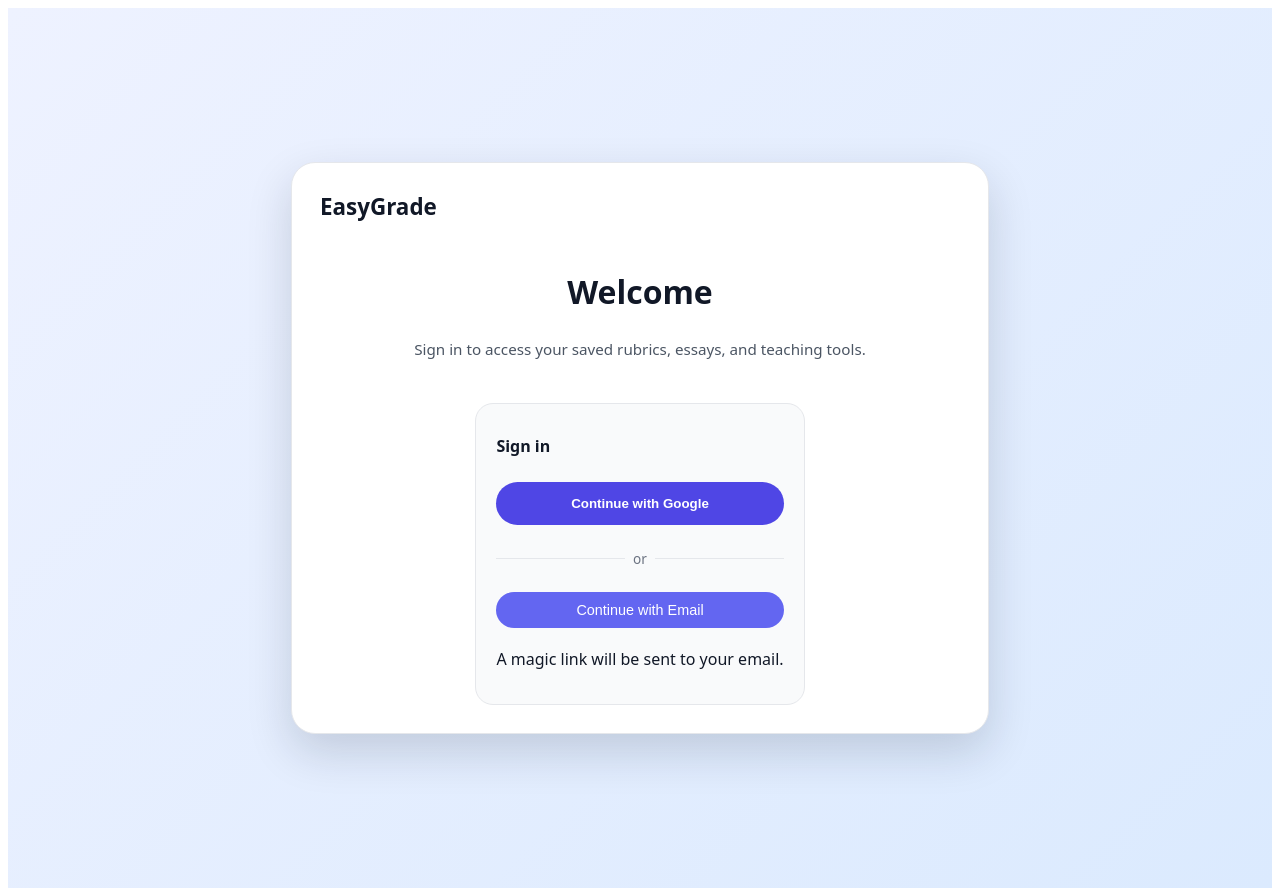
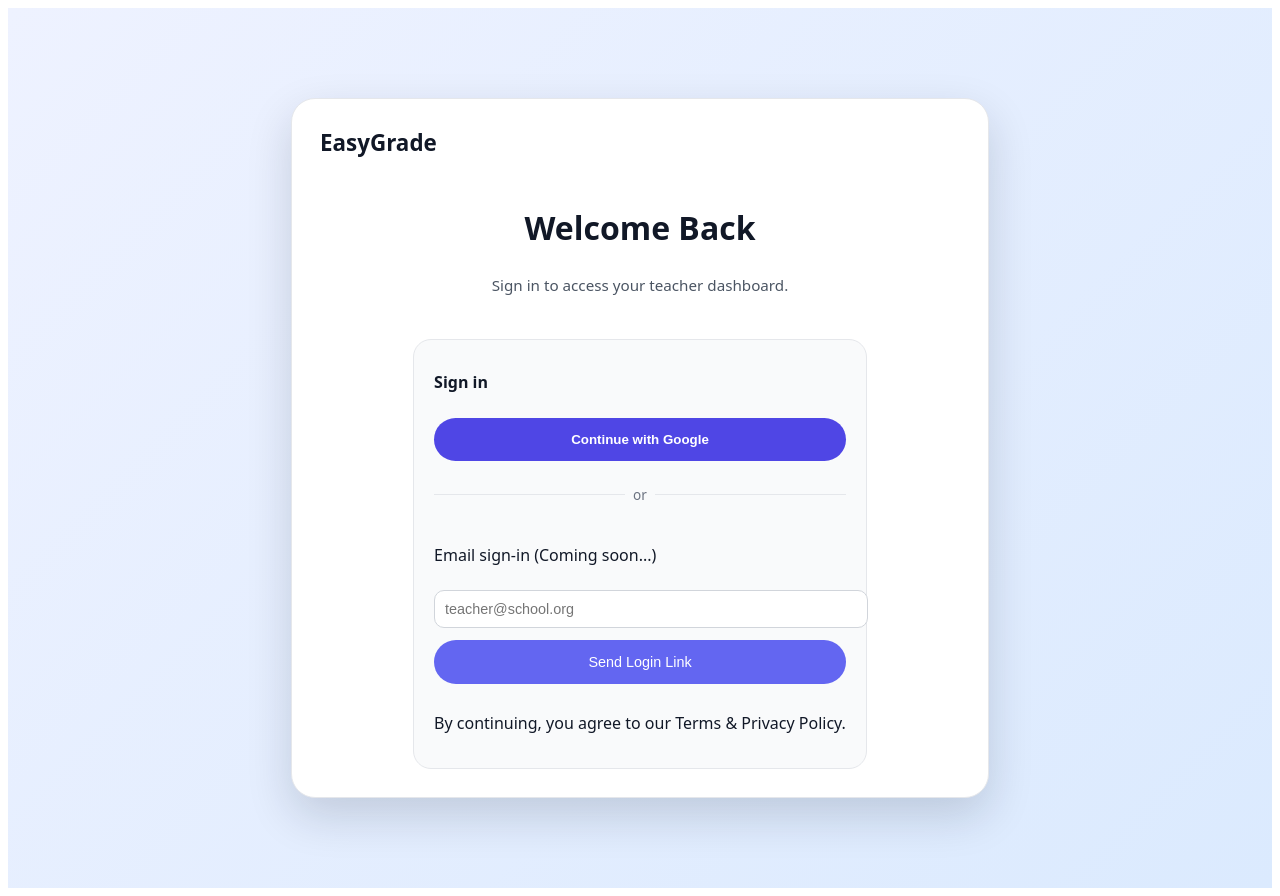
Before and after one commit to misaelvirgen/easygrade-frontend, a Next.js app: page /login in a window 1280 px wide. Built offline with nearby package versions, Linux system fonts and the light colour scheme; no server answers.

Commit message:
Login setup

```diff
--- a/package.json
+++ b/package.json
@@ -17,11 +17,13 @@
     "jspdf": "^3.0.4",
     "next": "15.5.7",
     "next-auth": "^4.24.13",
+    "nodemailer": "^7.0.11",
     "react": "18.2.0",
     "react-chartjs-2": "^5.2.0",
     "react-dom": "18.2.0",
     "react-filepond": "^7.1.3",
-    "react-query": "^3.39.0"
+    "react-query": "^3.39.0",
+    "resend": "^6.5.2"
   },
   "devDependencies": {
     "@tailwindcss/postcss": "^4.1.17",
--- a/pages/api/auth/[...nextauth].js
+++ b/pages/api/auth/[...nextauth].js
@@ -3,48 +3,57 @@ import NextAuth from "next-auth";
 import GoogleProvider from "next-auth/providers/google";
 import EmailProvider from "next-auth/providers/email";
 import { SupabaseAdapter } from "@auth/supabase-adapter";
+import { Resend } from "resend";
+
+const resend = new Resend(process.env.RESEND_API_KEY);
 
 export const authOptions = {
+  // --- Supabase Adapter (stores users, sessions, etc.) ---
   adapter: SupabaseAdapter({
     url: process.env.SUPABASE_URL,
     secret: process.env.SUPABASE_SERVICE_ROLE_KEY,
   }),
 
+  // --- Authentication Providers ---
   providers: [
-    // GOOGLE → no onboarding
+    // Google OAuth
     GoogleProvider({
       clientId: process.env.GOOGLE_CLIENT_ID,
       clientSecret: process.env.GOOGLE_CLIENT_SECRET,
     }),
 
-    // EMAIL → requires onboarding
+    // Email Magic Link via Resend
     EmailProvider({
-      server: process.env.EMAIL_SERVER,
-      from: process.env.EMAIL_FROM,
+      sendVerificationRequest: async ({ identifier: email, url }) => {
+        await resend.emails.send({
+          from: process.env.EMAIL_FROM, // e.g. "EasyGrade <no-reply@easygrade.ai>"
+          to: email,
+          subject: "Your EasyGrade Login Link",
+          html: `
+            <p>Click below to sign in:</p>
+            <p><a href="${url}">Sign in to EasyGrade</a></p>
+            <p>This link expires in 10 minutes.</p>
+          `,
+        });
+      },
     }),
   ],
 
+  // --- Required Secrets ---
   secret: process.env.NEXTAUTH_SECRET,
 
+  // --- Custom Pages ---
   pages: {
-    signIn: "/login",
+    signIn: "/login", // Route for the login page
   },
 
-  callbacks: {
-    async redirect({ baseUrl, account }) {
-      // Google login → skip onboarding
-      if (account?.provider === "google") {
-        return `${baseUrl}/dashboard`;
-      }
+  // --- Session Strategy (NextAuth default is fine) ---
+  session: {
+    strategy: "jwt",
+  },
 
-      // Email login → go to onboarding
-      if (account?.provider === "email") {
-        return `${baseUrl}/onboarding`;
-      }
-
-      return baseUrl;
-    },
-  },
+  // --- Optional Logging ---
+  debug: false,
 };
 
 export default NextAuth(authOptions);
--- a/pages/login.js
+++ b/pages/login.js
@@ -1,5 +1,5 @@
 // pages/login.js
-import React, { useEffect } from "react";
+import React, { useState, useEffect } from "react";
 import { signIn, useSession } from "next-auth/react";
 import { useRouter } from "next/router";
 
@@ -7,55 +7,102 @@ export default function Login() {
   const { data: session, status } = useSession();
   const router = useRouter();
 
+  const [email, setEmail] = useState("");
+  const [sent, setSent] = useState(false);
+  const [error, setError] = useState("");
+
   useEffect(() => {
     if (status === "authenticated") {
       router.replace("/dashboard");
     }
-  }, [status]);
+  }, [status, router]);
+
+  const handleEmailLogin = async (e) => {
+    e.preventDefault();
+    setError("");
+
+    const res = await signIn("email", {
+      email,
+      redirect: false,
+      callbackUrl: "/dashboard",
+    });
+
+    if (res?.error) {
+      setError("Could not send email. Email login is not yet available.");
+    } else {
+      setSent(true);
+    }
+  };
 
   return (
     <div className="eg-root">
       <div className="eg-shell eg-login-shell">
+
         <header className="eg-header">
           <div className="eg-brand">EasyGrade</div>
         </header>
 
         <section className="eg-hero eg-login-hero">
-          <h1 className="eg-hero-title">Welcome</h1>
+          <h1 className="eg-hero-title">Welcome Back</h1>
           <p className="eg-hero-subtitle">
-            Sign in to access your saved rubrics, essays, and teaching tools.
+            Sign in to access your teacher dashboard.
           </p>
         </section>
 
         <main className="eg-login-main">
           <div className="eg-card eg-login-card">
+
             <h2 className="eg-card-title">Sign in</h2>
 
             {/* GOOGLE LOGIN */}
             <button
-              type="button"
-              className="eg-primary-button"
-              onClick={() => signIn("google")}
+              className="eg-primary-button eg-login-btn"
+              onClick={() => signIn("google", { callbackUrl: "/dashboard" })}
             >
               Continue with Google
             </button>
 
             <div className="eg-login-divider"><span>or</span></div>
 
-            {/* EMAIL LOGIN */}
-            <button
-              type="button"
-              className="eg-secondary-button"
-              onClick={() => signIn("email")}
-            >
-              Continue with Email
-            </button>
+            {/* EMAIL SIGN-IN */}
+            {sent ? (
+              <p className="eg-muted-text">
+                A login link was sent to <strong>{email}</strong>.
+                Check your inbox!
+              </p>
+            ) : (
+              <>
+                {/* COMING SOON MESSAGE */}
+                <p className="eg-helper-text" style={{ marginBottom: "12px" }}>
+                  Email sign-in (Coming soon...)
+                </p>
 
-            <p className="eg-helper-text" style={{ marginTop: 8 }}>
-              A magic link will be sent to your email.
+                <form onSubmit={handleEmailLogin} className="eg-email-form">
+                  <input
+                    type="email"
+                    placeholder="teacher@school.org"
+                    className="eg-input"
+                    value={email}
+                    onChange={(e) => setEmail(e.target.value)}
+                    required
+                  />
+
+                  <button type="submit" className="eg-secondary-button eg-login-btn">
+                    Send Login Link
+                  </button>
+
+                  {error && <p className="eg-error-banner">{error}</p>}
+                </form>
+              </>
+            )}
+
+            <p className="eg-helper-text" style={{ marginTop: 16 }}>
+              By continuing, you agree to our Terms & Privacy Policy.
             </p>
+
           </div>
         </main>
+
       </div>
     </div>
   );
--- a/styles/globals.css
+++ b/styles/globals.css
@@ -475,6 +475,22 @@
   background: #e5e7eb;
 }
 
+/* Make the email form take full width */
+.eg-email-form {
+  width: 100%;
+  display: flex;
+  flex-direction: column;
+  gap: 12px;
+}
+
+/* Force the email login button to match Google button width */
+.eg-email-form .eg-secondary-button {
+  width: 100% !important;
+  display: block;
+  padding: 14px 20px;     /* Match Google button size */
+  border-radius: 999px;   /* Same pill shape */
+}
+
 /* DASHBOARD */
 
 .eg-dashboard-hero {
```
Also changed, not shown: 1 other file (tests, documents, lock files or other folders).
